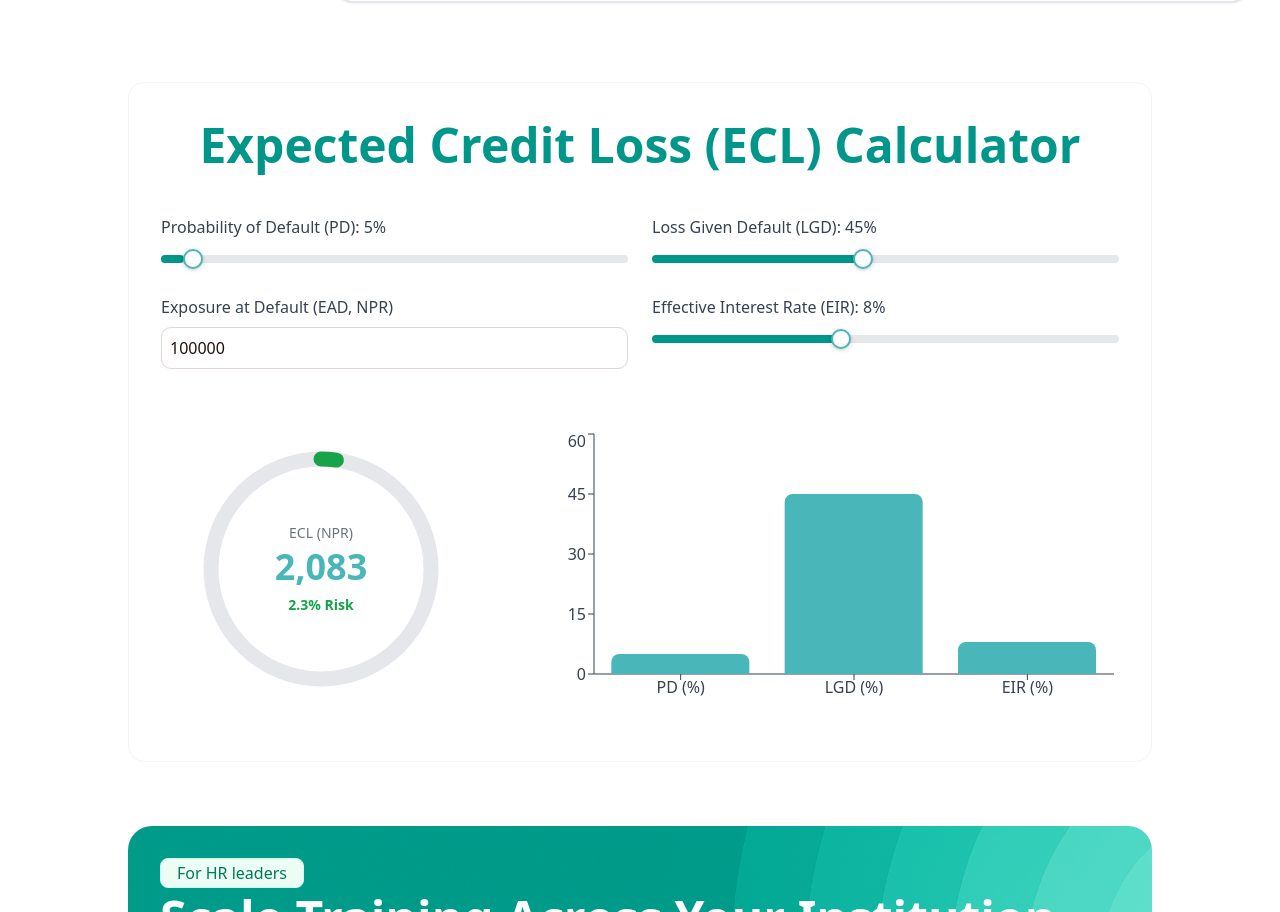
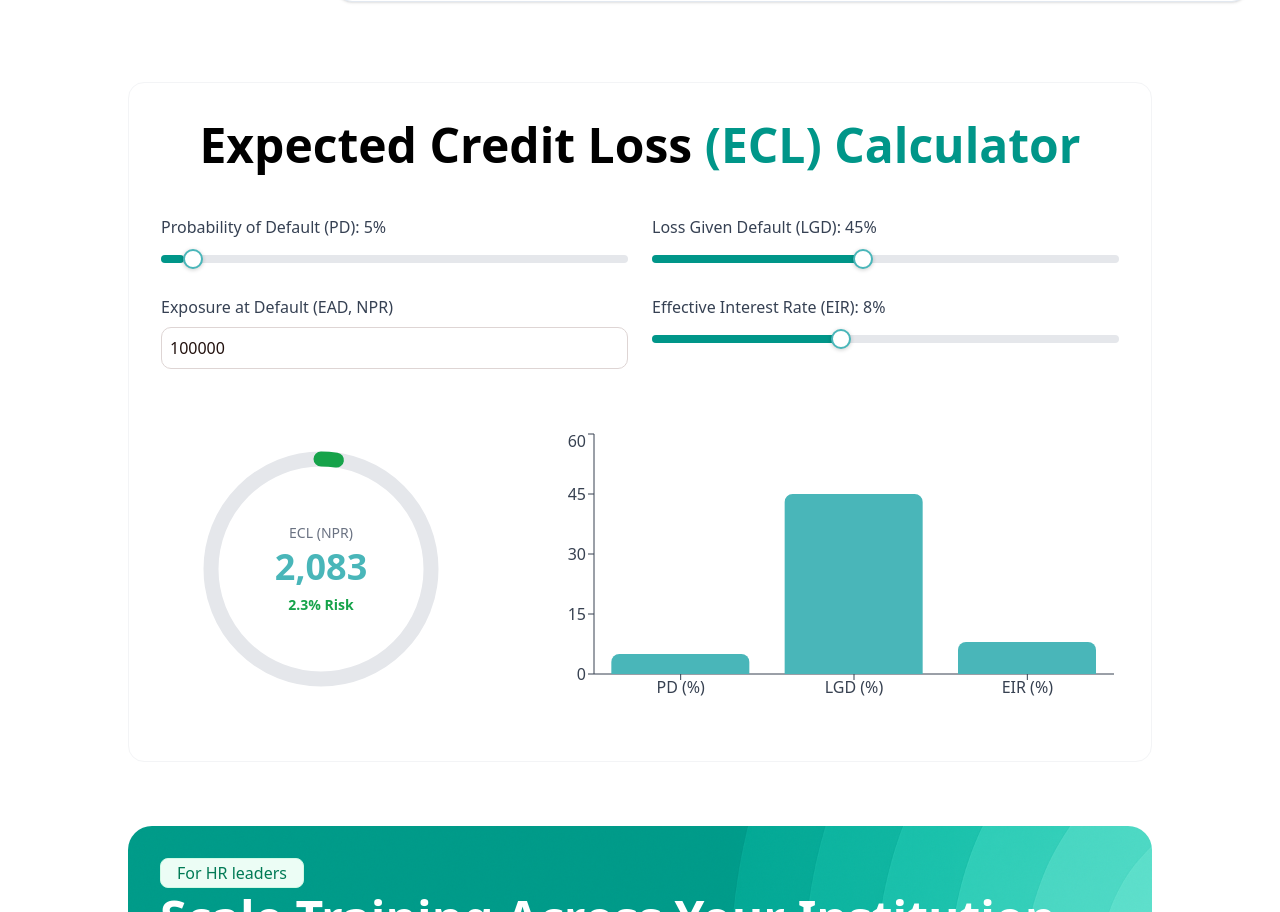
Before and after one commit to saran-adhikari/iccd, a Next.js app: page / in a window 1280 px wide. Shown: the part 3478-4390 px from the top of the page. Built offline with nearby package versions, Linux system fonts and the light colour scheme.

Commit message:
minor changes

```diff
--- a/src/app-components/ECLCalculator.tsx
+++ b/src/app-components/ECLCalculator.tsx
@@ -161,7 +161,7 @@ export default function ECLCalculator() {
       className="w-[80%] mx-auto my-12 p-8 bg-white border border-gray-100 rounded-2xl"
     >
       <h2 className="text-center text-4xl lg:text-5xl font-extrabold mb-6 leading-tight text-black">
-        <span className="text-primary">Expected Credit Loss (ECL) Calculator</span>
+        Expected Credit Loss <span className="text-primary">(ECL) Calculator</span>
       </h2>
 
       {/* Input Section */}
--- a/src/app/page.tsx
+++ b/src/app/page.tsx
@@ -26,7 +26,6 @@ export default function HomePage() {
       <FeaturedProgram />
       <ECLCalculator/>
       <HeroTrainMyTeam/>
-
       {/* <CTAStrip /> */}
       <Footer />
     </main>
```
